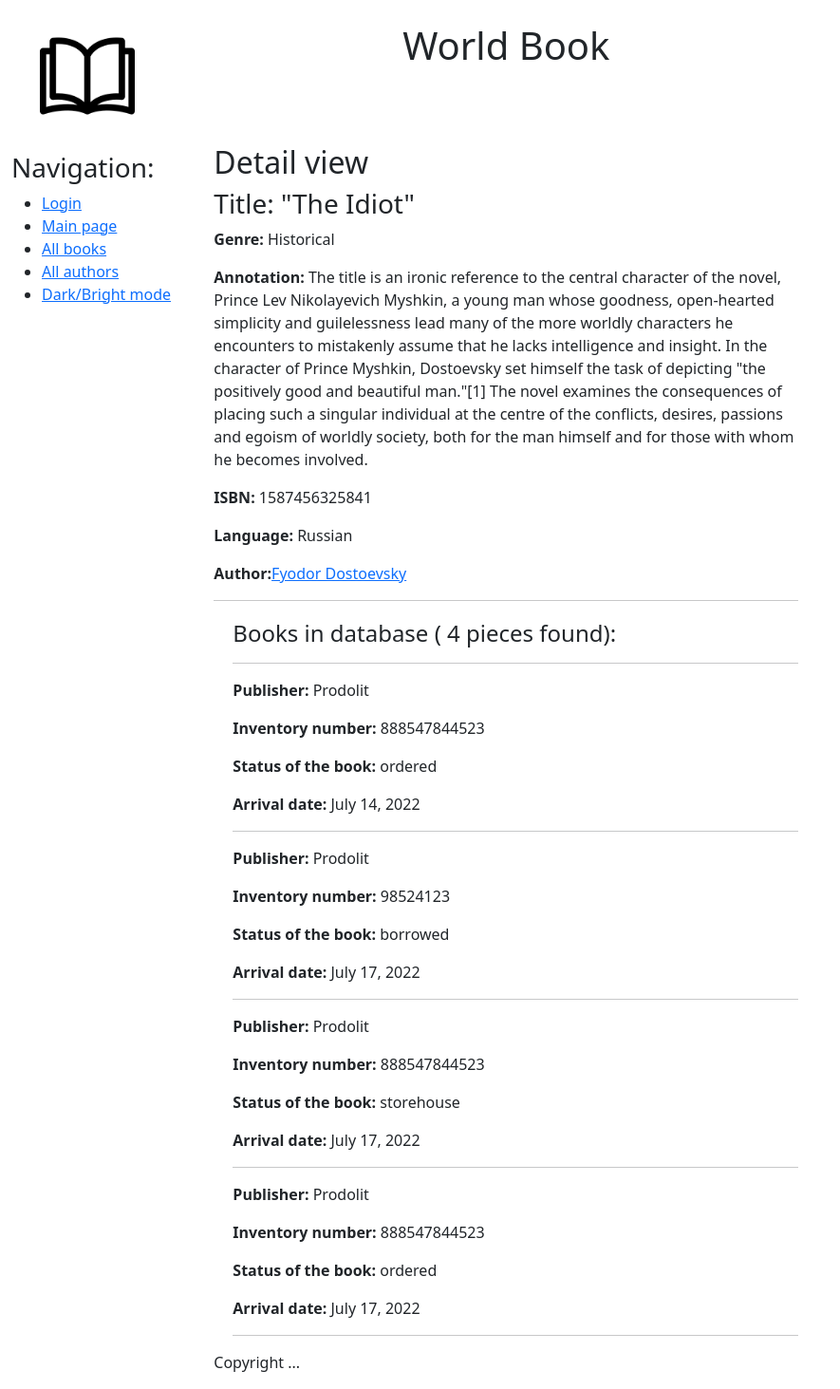
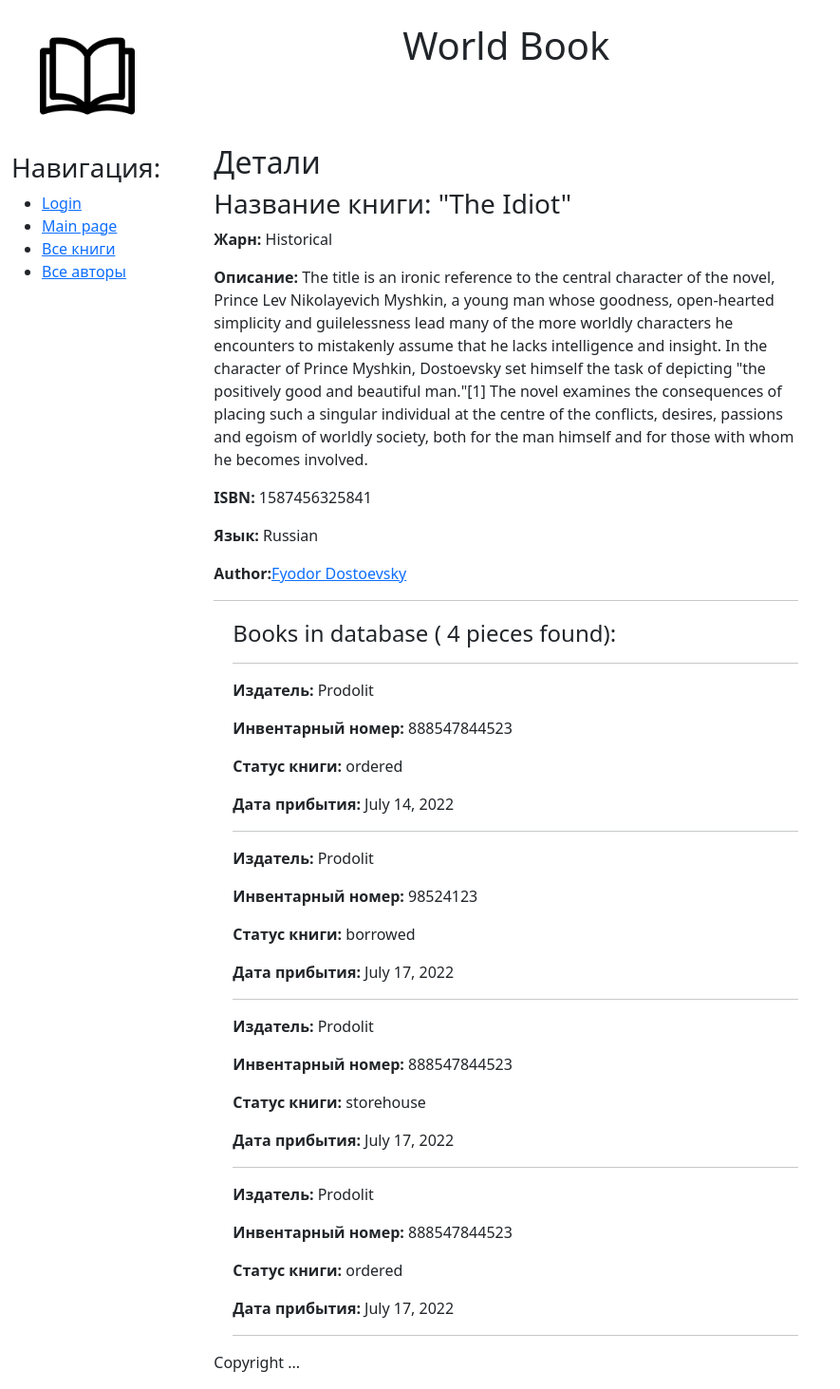
Before and after one commit to qasdet/OnlineLibrary, a Django app: page /detail_view/3/ in a window 1280 px wide. Shown: the whole page at 95% size, without its empty margins (0-885 px from the left). Run offline with Django 4.2, Linux system fonts and the light colour scheme; data comes from the database, SQL or seed files in the repository; both versions use the stored data as it was after the commit; some libraries are stand-ins or nearby versions.

Commit message:
обновление

```diff
--- a/catalog/templates/catalog/allborrowedbooks.html
+++ b/catalog/templates/catalog/allborrowedbooks.html
@@ -1,7 +1,7 @@
 {%extends 'catalog/base.html'%}
 
 {%block content%}
-    <h2>All the borrowed books:</h2>
+    <h2>Все взятые книги:</h2>
     {% if bookinstance_list %}
     <ul>
     {%for bookinst in bookinstance_list%}
--- a/catalog/templates/catalog/author_confirm_delete.html
+++ b/catalog/templates/catalog/author_confirm_delete.html
@@ -1,9 +1,9 @@
 {%extends 'catalog/base.html'%}
 
 {%block content%}
-    <h1>Delete Author</h1>
+    <h1>Удалить автора</h1>
 
-    <p>Are you sure you want to delete the author: {{ author }}?</p>
+    <p>Вы уверены, что хотите удалить автора: {{ author }}?</p>
 
     <form action="" method="POST">
         {% csrf_token %}
--- a/catalog/templates/catalog/author_list.html
+++ b/catalog/templates/catalog/author_list.html
@@ -2,7 +2,7 @@
 
 {%block content%}
 <div class="contaiver">
-    <h1> List of authors </h1>
+    <h1> Список авторов </h1>
     <hr>
     {%if author_list%}
             {%for author in author_list.all%}
--- a/catalog/templates/catalog/base.html
+++ b/catalog/templates/catalog/base.html
@@ -22,25 +22,24 @@
           {% block sidebar %}
           <img src="{% static 'img/logo.png' %}" style="margin: 30px; width:100px; height:100px;" align="absmiddle">
           {% if user.is_authenticated %}
-            <p>Welcome back, {{user.get_username.title}}!</p>
+            <p>Добро пожаловать, {{user.get_username.title}}!</p>
           {% endif %}
-          <h3>Navigation: </h3>
+          <h3>Навигация: </h3>
               <ul class="sidebar-nav">
                 {% if user.is_authenticated %}
-                  <li><a href="{% url 'logout'%}?next={{request.path}}">Logout</a></li>
-                  <li><a href="{% url 'my-borrowed'%}?next={{request.path}}">Books I've borrowed </a></li>
+                  <li><a href="{% url 'logout'%}?next={{request.path}}">Выход</a></li>
+                  <li><a href="{% url 'my-borrowed'%}?next={{request.path}}">Книги, которые я позаимствовал </a></li>
                 {% else %}
                   <li><a href="{% url 'login'%}?next={{request.path}}">Login</a></li>
                 {% endif %}
                   <li><a href="{% url 'index'       %}">Main page</a></li>
-                  <li><a href="{% url 'book_list'   %}">All books</a></li>
-                  <li><a href="{% url 'author_list' %}">All authors</a></li>
+                  <li><a href="{% url 'book_list'   %}">Все книги</a></li>
+                  <li><a href="{% url 'author_list' %}">Все авторы</a></li>
                   {% if user.is_staff %}
-                    <li><a href="{% url 'all-borrowed' %}">All borrowed books</a></li>
-                    <li><a href="{% url 'author_create' %}">Create a new author</a></li>
-                    <li><a href="{% url 'book_create' %}">Create a new book</a></li>
+                    <li><a href="{% url 'all-borrowed' %}">Все занятые книги</a></li>
+                    <li><a href="{% url 'author_create' %}">Добавить книгу</a></li>
+                    <li><a href="{% url 'book_create' %}">Добавить книгу</a></li>
                   {% endif %}
-                  <li><a href="">Dark/Bright mode</a></li>
               </ul>
           {% endblock sidebar%}
       </div>
--- a/catalog/templates/catalog/book_confirm_delete.html
+++ b/catalog/templates/catalog/book_confirm_delete.html
@@ -1,8 +1,8 @@
 {%extends 'catalog/base.html'%}
 
 {%block content%}
-    <h1>Delete book</h1>
-    <p>Are you sure you want to delete the book: {{ book }}?</p>
+    <h1>Удаление</h1>
+    <p>Вы уверены, что хотите удалить книгу: {{ book }}?</p>
     <form action="" method="POST">
         {% csrf_token %}
         <input type="submit" value="Yes, delete!" />
--- a/catalog/templates/catalog/book_list.html
+++ b/catalog/templates/catalog/book_list.html
@@ -2,7 +2,7 @@
 
 {%block content%}
 <div class="contaiver">
-    <h1> List of books</h1>
+    <h1> Список книг</h1>
     {%if book_list%}
         <ul>
             {%for book in book_list%}
--- a/catalog/templates/catalog/book_renew_librarian.html
+++ b/catalog/templates/catalog/book_renew_librarian.html
@@ -1,8 +1,8 @@
 {%extends 'catalog/base.html'%}
 
 {%block content%}
-    <h2>Renew: {{bookinst.book.title}}</h2>
-    <h2>Borrower: {{bookinst.borrower}}</h2>
+    <h2>Обновленные: {{bookinst.book.title}}</h2>
+    <h2>Занятые книги: {{bookinst.borrower}}</h2>
     <p {% if bookinst.is_overdue %} class="text-danger" {% endif %} > Due date: {{bookinst.due_back}}</p>
     <br>
     <form action="" method="post">
--- a/catalog/templates/catalog/bookinstance_list_borrowed_user.html
+++ b/catalog/templates/catalog/bookinstance_list_borrowed_user.html
@@ -1,7 +1,7 @@
 {%extends 'catalog/base.html'%}
 
 {%block content%}
-    <h1>Borrowed books</h1>
+    <h1>Забронированные книги</h1>
     {%if bookinstance_list%}
     <ul>
     {%for bookinst in bookinstance_list%}
--- a/catalog/templates/catalog/detail_view.html
+++ b/catalog/templates/catalog/detail_view.html
@@ -2,20 +2,20 @@
 {%block content%}
 
    {% if user.is_staff %}
-      <h4>Change / update the book info: </h4>
-      <li><a href="{% url 'book_update' book.pk %}">Update book info</a></li>
+      <h4>Измените / обновите информацию о книге: </h4>
+      <li><a href="{% url 'book_update' book.pk %}">Обновить информацию о книге</a></li>
       <br>
-      <li><a href="{% url 'book_delete' book.pk %}">Delete the book</a></li>
+      <li><a href="{% url 'book_delete' book.pk %}">Удалите книгу</a></li>
    {% endif %}
    <br>
    <br>
 
-    <h2> Detail view</h2>
-    <h3>Title: "{{ book.title }}"</h3>
-    <p><strong>Genre: </strong>      {{ book.genre }}</p>
-    <p><strong>Annotation: </strong> {{ book.summary }}</p>
+    <h2> Детали</h2>
+    <h3>Название книги: "{{ book.title }}"</h3>
+    <p><strong>Жарн: </strong>      {{ book.genre }}</p>
+    <p><strong>Описание: </strong> {{ book.summary }}</p>
     <p><strong>ISBN: </strong>       {{ book.isbn }}</p>
-    <p><strong>Language: </strong>   {{ book.language }}</p>
+    <p><strong>Язык: </strong>   {{ book.language }}</p>
 
      {% for author in book.author.all %}
         <p><strong>Author:</strong><a href="{% url 'author-detail' author.pk %}">{{ author.first_name }} {{author.last_name}}</a></p>
@@ -25,10 +25,10 @@
     <h4>Books in database ( {{book.bookinstance_set.all.count}} pieces found): </h4>
     <hr>
     {% for copy in book.bookinstance_set.all %}
-       <p><strong>Publisher:</strong> {{copy.imprint}}</p>
-       <p><strong>Inventory number:</strong> {{copy.inv_num}}</p>
-       <p><strong>Status of the book:</strong> {{copy.status}}</p>
-       <p><strong>Arrival date:</strong> {{copy.due_back}}</p>
+       <p><strong>Издатель:</strong> {{copy.imprint}}</p>
+       <p><strong>Инвентарный номер:</strong> {{copy.inv_num}}</p>
+       <p><strong>Статус книги:</strong> {{copy.status}}</p>
+       <p><strong>Дата прибытия:</strong> {{copy.due_back}}</p>
        <hr>
     {% endfor %}
 
--- a/catalog/urls.py
+++ b/catalog/urls.py
@@ -2,7 +2,7 @@ from django.urls import path
 from . import views
 
 urlpatterns = [
-    path('main/', views.index, name='index'),
+    path('catalog/', views.index, name='index'),
     path('book_list', views.BookListView.as_view(), name='book_list'),
     path('mybooks', views.LoanedBooksByUserListView.as_view(), name='my-borrowed'),
     path('allborrowedbooks', views.AllBorrowedBooksListView.as_view(), name='all-borrowed'),
```
Also changed, not shown: catalog/templates/catalog/authors_detail_view.html (+8 -10 lines), catalog/templates/catalog/index.html (+16 -16 lines), db.sqlite3, 1 other file.
